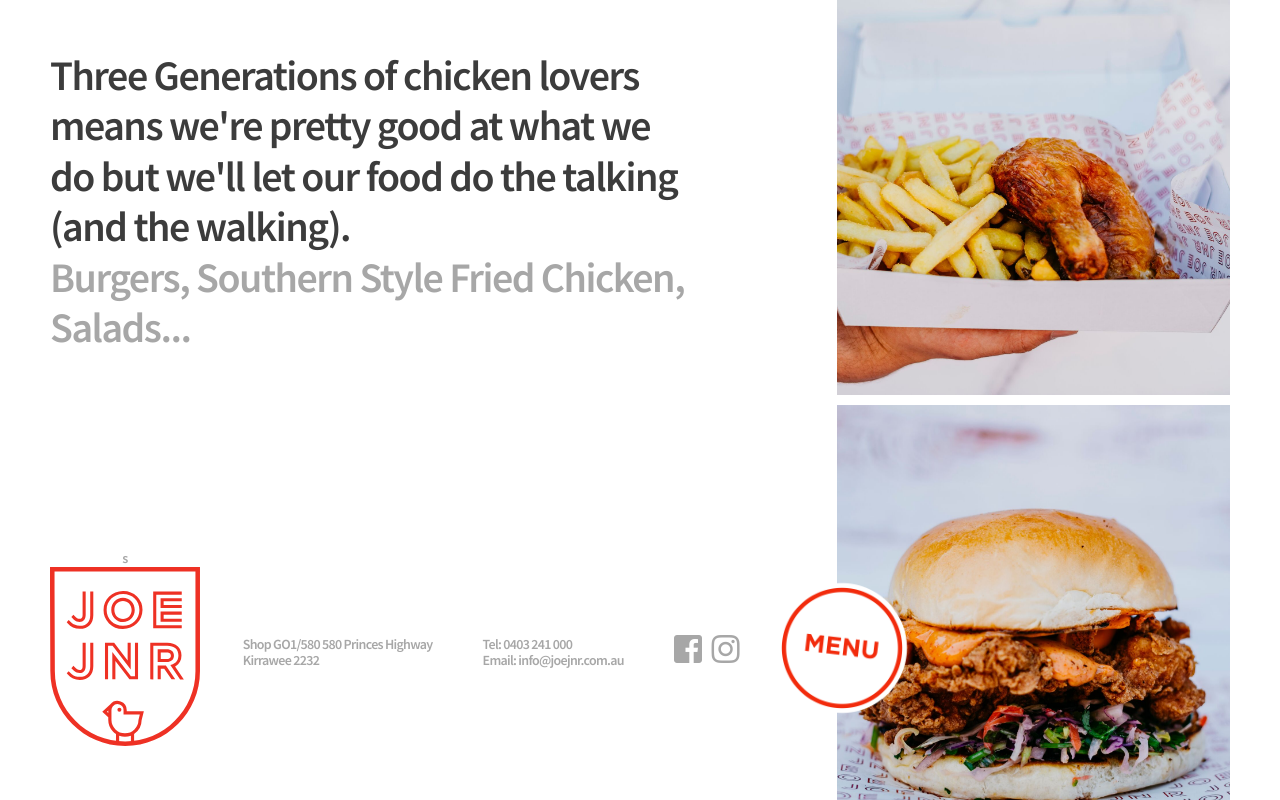
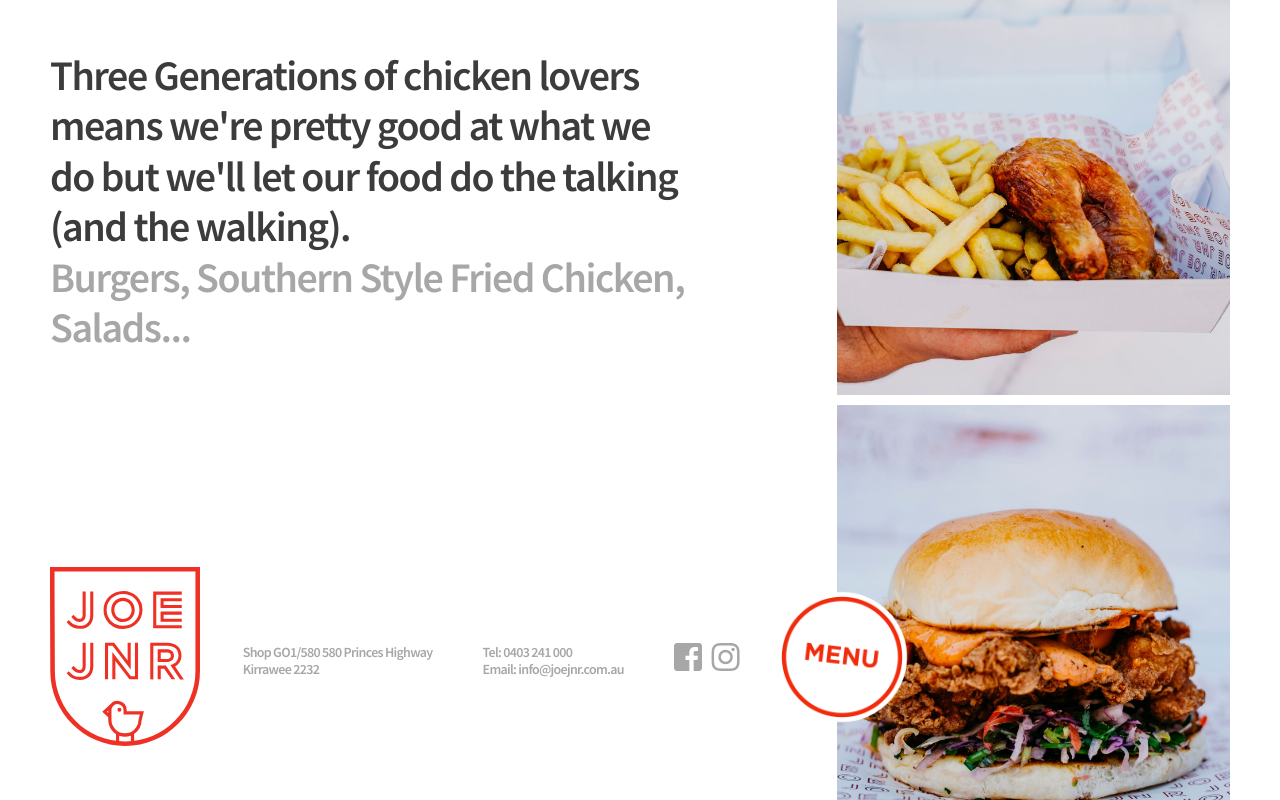
Before and after one commit to HoodedDevelopers/joejnr, a React (Create React App) app: page / in a window 1280 px wide. Built offline with nearby package versions, Linux system fonts and the light colour scheme.

Commit message:
FIX: removed stray S ontop of logo

```diff
--- a/src/App.js
+++ b/src/App.js
@@ -21,7 +21,7 @@ class App extends Component {
               </div>
             </div>
             <div className="footer">
-              <div className="logo">s
+              <div className="logo">
                 <img src={Logo} alt=""/>
               </div>
               <div className="footer-text">
```
